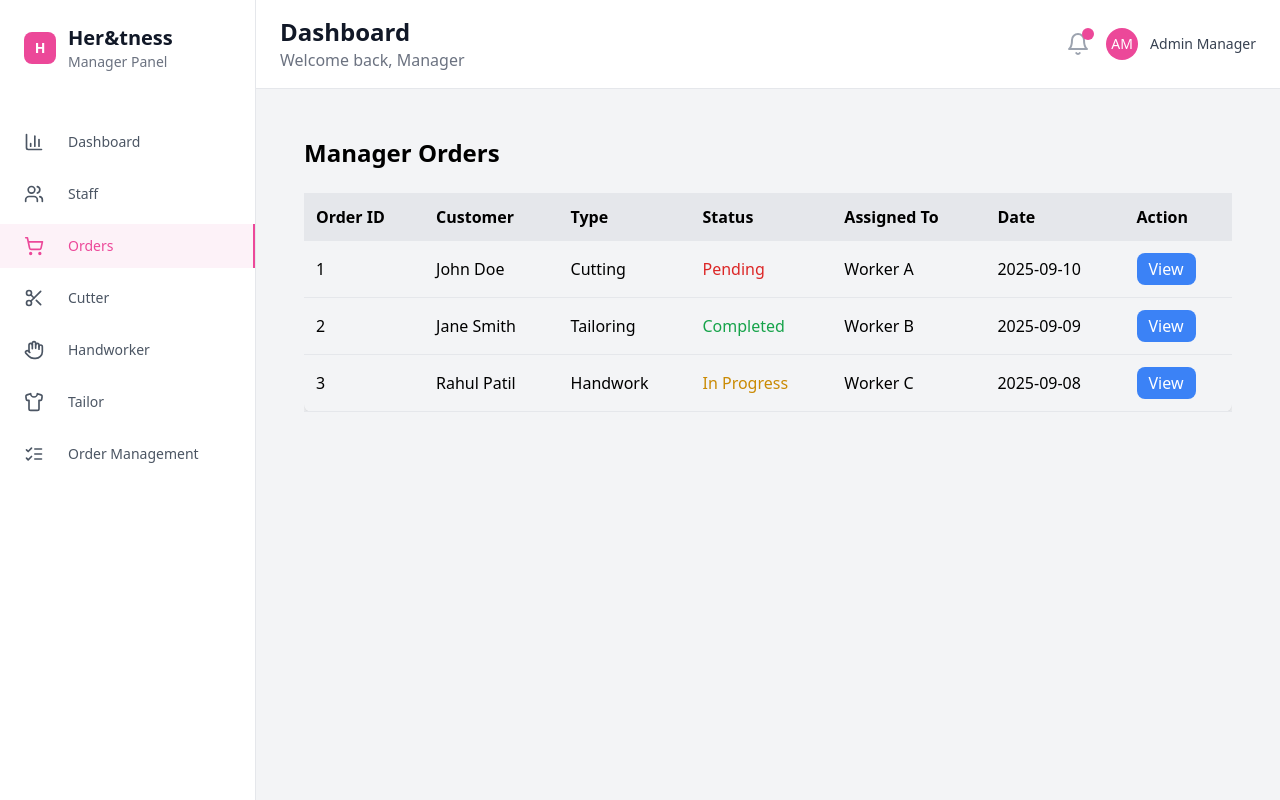
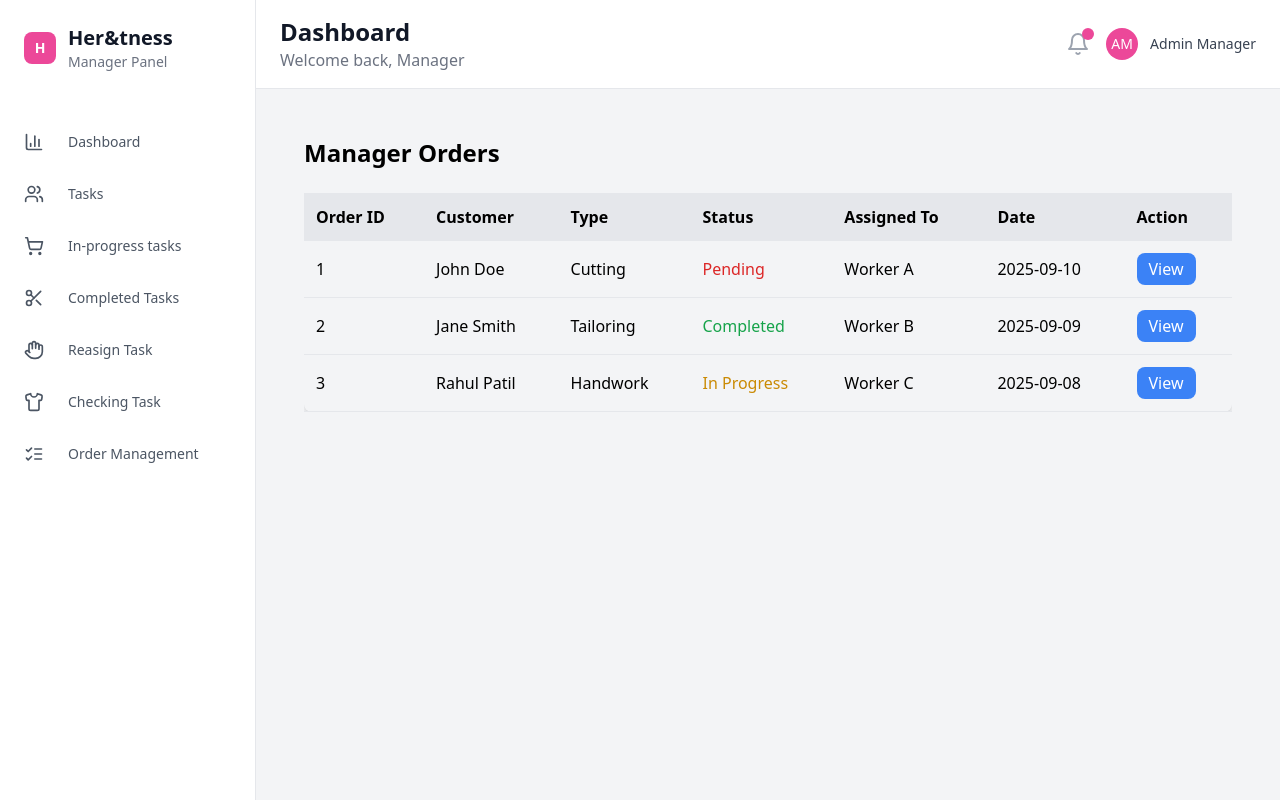
Before and after one commit to codewinx/cw1, a React (Vite) app in the folder cw1client/: page /manager/orders in a window 1280 px wide. Built offline with nearby package versions, Linux system fonts and the light colour scheme.

Commit message:
commit no 17
by ar

```diff
--- a/cw1client/src/pages/manager/ManagerSidebar.jsx
+++ b/cw1client/src/pages/manager/ManagerSidebar.jsx
@@ -142,17 +142,17 @@ import {
 const ManagerSidebar = () => {
   const menuItems = [
     { icon: BarChart3, label: "Dashboard", path: "/manager/dashboard" },
-    { icon: Users, label: "Staff", path: "/manager/staff" },
+    { icon: Users, label: "Tasks", path: "/manager/task" },
 
-    { icon: ShoppingCart, label: "Orders", path: "/manager/orders" },
+    { icon: ShoppingCart, label: "In-progress tasks", path: "/manager/in-progress tasks" },
 
 
     // ✅ New Sections
 
-    { icon: Scissors, label: "Cutter ", path: "/manager/cutter" },
+    { icon: Scissors, label: "Completed Tasks ", path: "/manager/completedtask" },
 
-    { icon: Hand, label: "Handworker", path: "/manager/handworker" },
-    { icon: Shirt, label: "Tailor ", path: "/manager/tailor" },
+    { icon: Hand, label: "Reasign Task", path: "/manager/reasigntask" },
+    { icon: Shirt, label: "Checking Task ", path: "/manager/chekingtasks" },
     { icon: ListChecks, label: "Order Management", path: "/manager/ordermanagement" }
 
 
--- a/cw1client/src/pages/manager/ManagerStaff.jsx
+++ /dev/null
@@ -1,78 +0,0 @@
-import React from "react";
-
-const ManagerStaff = () => {
-  // Dummy data for now – later connect with backend API
-  const staffList = [
-    {
-      id: 1,
-      name: "Amit Sharma",
-      role: "Cutter",
-      status: "Available",
-      assignedOrders: 3,
-    },
-    {
-      id: 2,
-      name: "Sneha Patil",
-      role: "Tailor",
-      status: "Busy",
-      assignedOrders: 5,
-    },
-    {
-      id: 3,
-      name: "Ravi Kumar",
-      role: "Handworker",
-      status: "Available",
-      assignedOrders: 1,
-    },
-  ];
-
-  return (
-    <div className="p-6">
-      <h1 className="text-2xl font-bold mb-6">Manager Staff</h1>
-
-      <div className="overflow-x-auto">
-        <table className="w-full border-collapse rounded-lg shadow-md">
-          <thead>
-            <tr className="bg-gray-200 text-left">
-              <th className="p-3">Staff ID</th>
-              <th className="p-3">Name</th>
-              <th className="p-3">Role</th>
-              <th className="p-3">Status</th>
-              <th className="p-3">Assigned Orders</th>
-              <th className="p-3">Action</th>
-            </tr>
-          </thead>
-          <tbody>
-            {staffList.map((staff) => (
-              <tr key={staff.id} className="border-b hover:bg-gray-50">
-                <td className="p-3">{staff.id}</td>
-                <td className="p-3">{staff.name}</td>
-                <td className="p-3">{staff.role}</td>
-                <td
-                  className={`p-3 font-medium ${
-                    staff.status === "Available"
-                      ? "text-green-600"
-                      : "text-red-600"
-                  }`}
-                >
-                  {staff.status}
-                </td>
-                <td className="p-3">{staff.assignedOrders}</td>
-                <td className="p-3">
-                  <button className="px-3 py-1 bg-blue-500 text-white rounded-lg hover:bg-blue-600">
-                    View
-                  </button>
-                  <button className="ml-2 px-3 py-1 bg-green-500 text-white rounded-lg hover:bg-green-600">
-                    Assign
-                  </button>
-                </td>
-              </tr>
-            ))}
-          </tbody>
-        </table>
-      </div>
-    </div>
-  );
-};
-
-export default ManagerStaff;
--- /dev/null
+++ b/cw1client/src/pages/manager/ManagerTask.jsx
@@ -0,0 +1,11 @@
+import React from 'react'
+
+const ManagerTask = () => {
+  return (
+    <div>
+
+    </div>
+  )
+}
+
+export default ManagerTask
--- a/cw1client/src/routes/ManagerRoutes.jsx
+++ b/cw1client/src/routes/ManagerRoutes.jsx
@@ -3,12 +3,12 @@ import React from "react";
 import { Routes, Route, Navigate } from "react-router-dom";
 import ManagerLayout from "../pages/manager/ManagerLayout";
 import ManagerDashboard from "../pages/manager/ManagerDashboard";
-import ManagerStaff from "../pages/manager/ManagerStaff";
 import ManagerOrders from "../pages/manager/ManagerOrders";
 import ManagerCutter from "../pages/manager/ManagerCutter";
 import ManagerTailor from "../pages/manager/ManagerTailor";
 import ManagerHandworker from "../pages/manager/ManagerHandworker";
 import ManagerOrderManagement from "../pages/manager/ManagerOrderManagement";
+import ManagerTask from "../pages/manager/ManagerTask";
 
 
 export default function ManagerRoutes() {
@@ -20,7 +20,7 @@ export default function ManagerRoutes() {
 
         {/* Child routes inside ManagerLayout */}
         <Route path="dashboard" element={<ManagerDashboard />} />
-        <Route path="staff" element={<ManagerStaff />} />
+        <Route path="task" element={<ManagerTask />} />
         <Route path="orders" element={<ManagerOrders />} />
         <Route path="cutter" element={<ManagerCutter/>} />
         <Route path="tailor" element={<ManagerTailor/>} />
```
